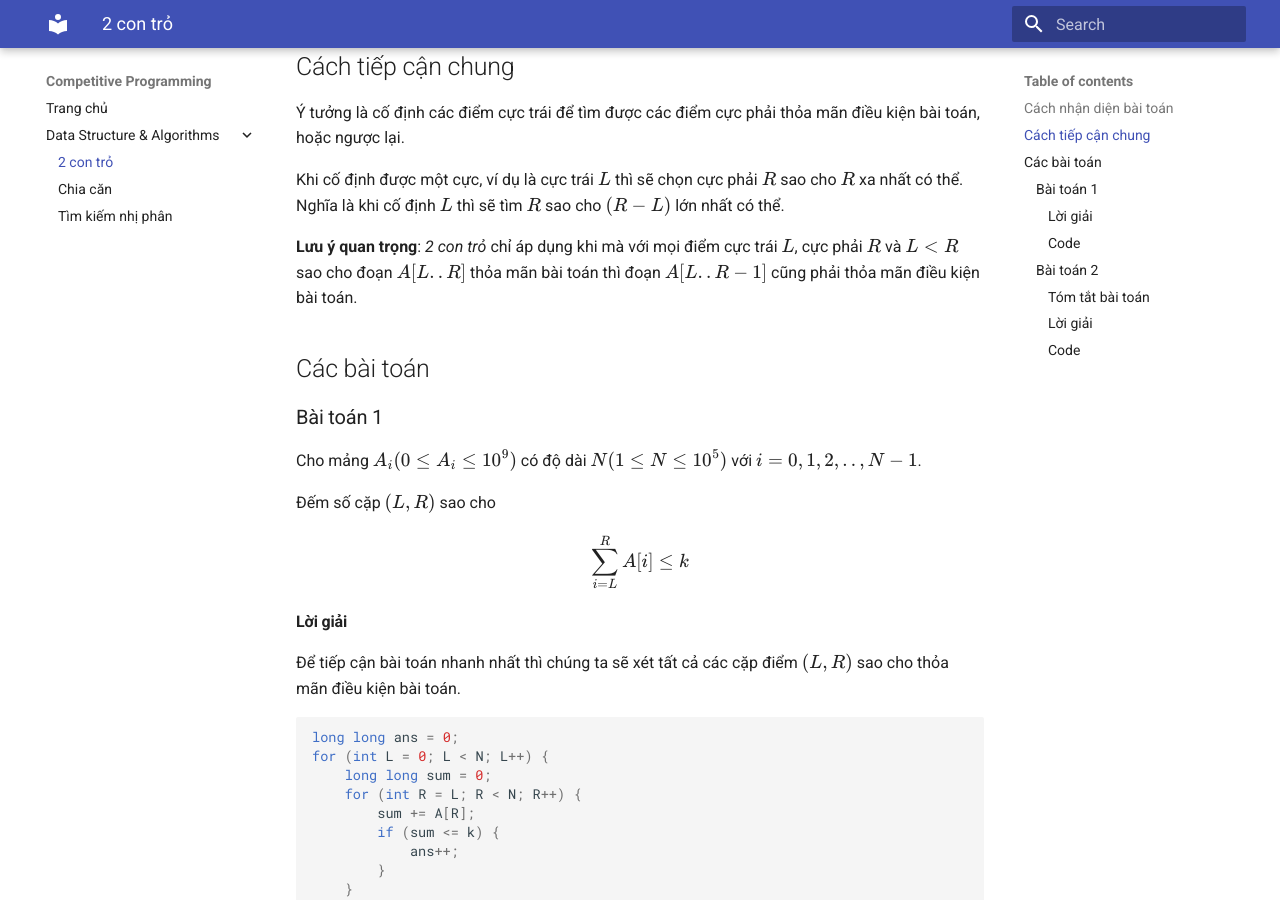
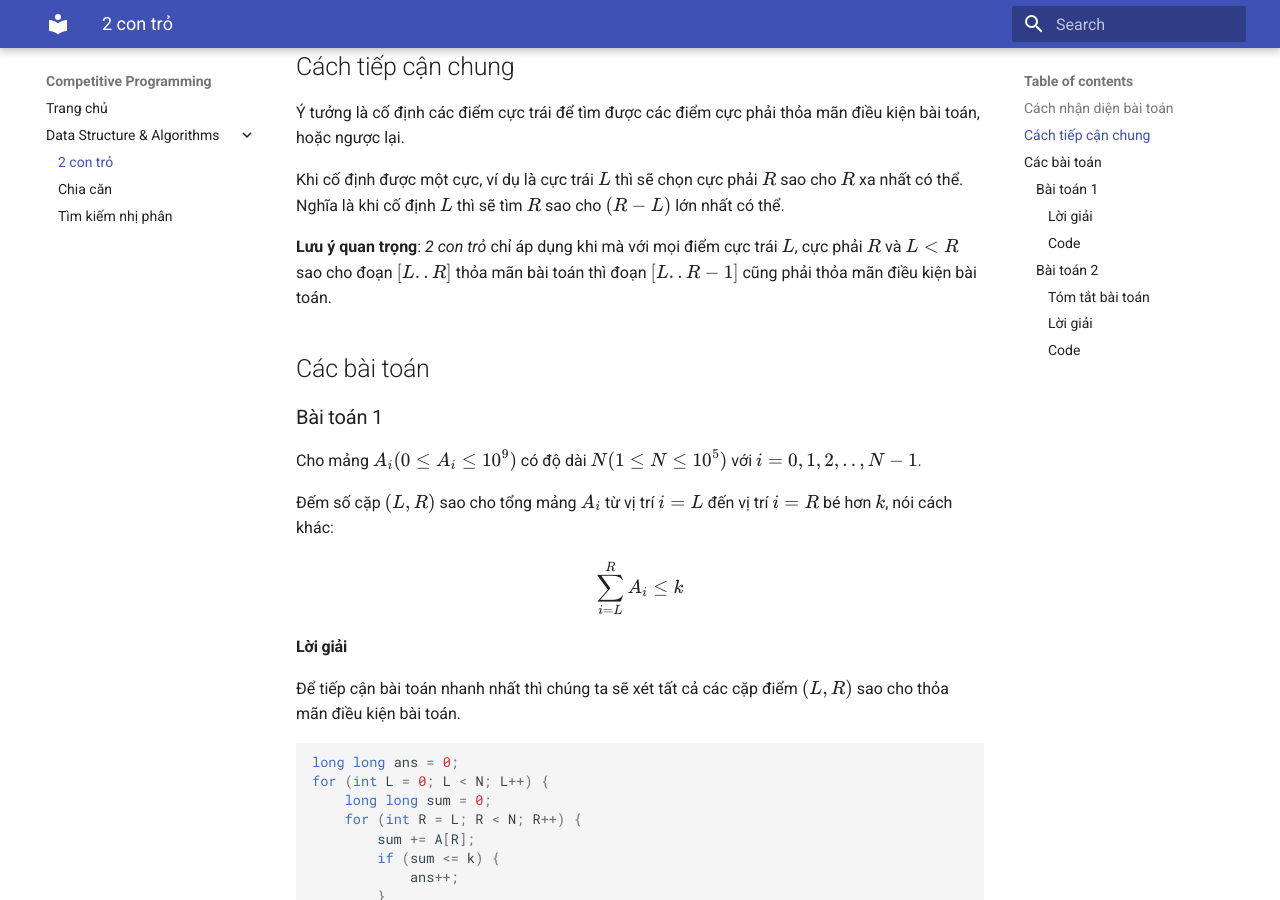
Before and after one commit to hmtrung2305/competitiveprogramming, an MkDocs documentation site: the page built from docs/cp/twopointers.md, in a window 1280 px wide and 900 px high, scrolled down 465 px. Built offline with MkDocs 1.6.1 and Material for MkDocs 9.7.7, drawn with Linux system fonts in a browser that asks for light colours.

Commit message:
update content 'twopointers'

```diff
--- a/docs/cp/twopointers.md
+++ b/docs/cp/twopointers.md
@@ -14,15 +14,15 @@ Các phương pháp như *cửa sổ trượt (Sliding windows)* cũng là một
 Khi cố định được một cực, ví dụ là cực trái $L$ thì sẽ chọn cực phải $R$ sao cho $R$ xa nhất có thể. Nghĩa là khi cố định $L$ thì sẽ tìm $R$ sao cho $(R - L)$ lớn nhất có thể.
 
 **Lưu ý quan trọng**:
-*2 con trỏ* chỉ áp dụng khi mà với mọi điểm cực trái $L$, cực phải $R$ và $L<R$ sao cho đoạn $A[L..R]$ thỏa mãn bài toán thì đoạn $A[L..R - 1]$ cũng phải thỏa mãn điều kiện bài toán.
+*2 con trỏ* chỉ áp dụng khi mà với mọi điểm cực trái $L$, cực phải $R$ và $L<R$ sao cho đoạn $[L..R]$ thỏa mãn bài toán thì đoạn $[L..R - 1]$ cũng phải thỏa mãn điều kiện bài toán.
 
 ## Các bài toán
 ### Bài toán 1
 Cho mảng $A_i (0 \leq A_i \leq 10^9)$ có độ dài $N (1 \leq N \leq 10^5)$ với $i=0,1,2,..,N-1$.
 
-Đếm số cặp $(L, R)$ sao cho
+Đếm số cặp $(L, R)$ sao cho tổng mảng $A_i$ từ vị trí $i=L$ đến vị trí $i=R$ bé hơn $k$, nói cách khác:
 $$
-\sum^{R}_{i=L}{A[i]} \leq k
+\sum^{R}_{i=L}{A_i} \leq k
 $$
 
 #### **Lời giải**
```
Also changed, not shown: docs/cp/sqrtdecomposition.md (line endings or trailing spaces).
